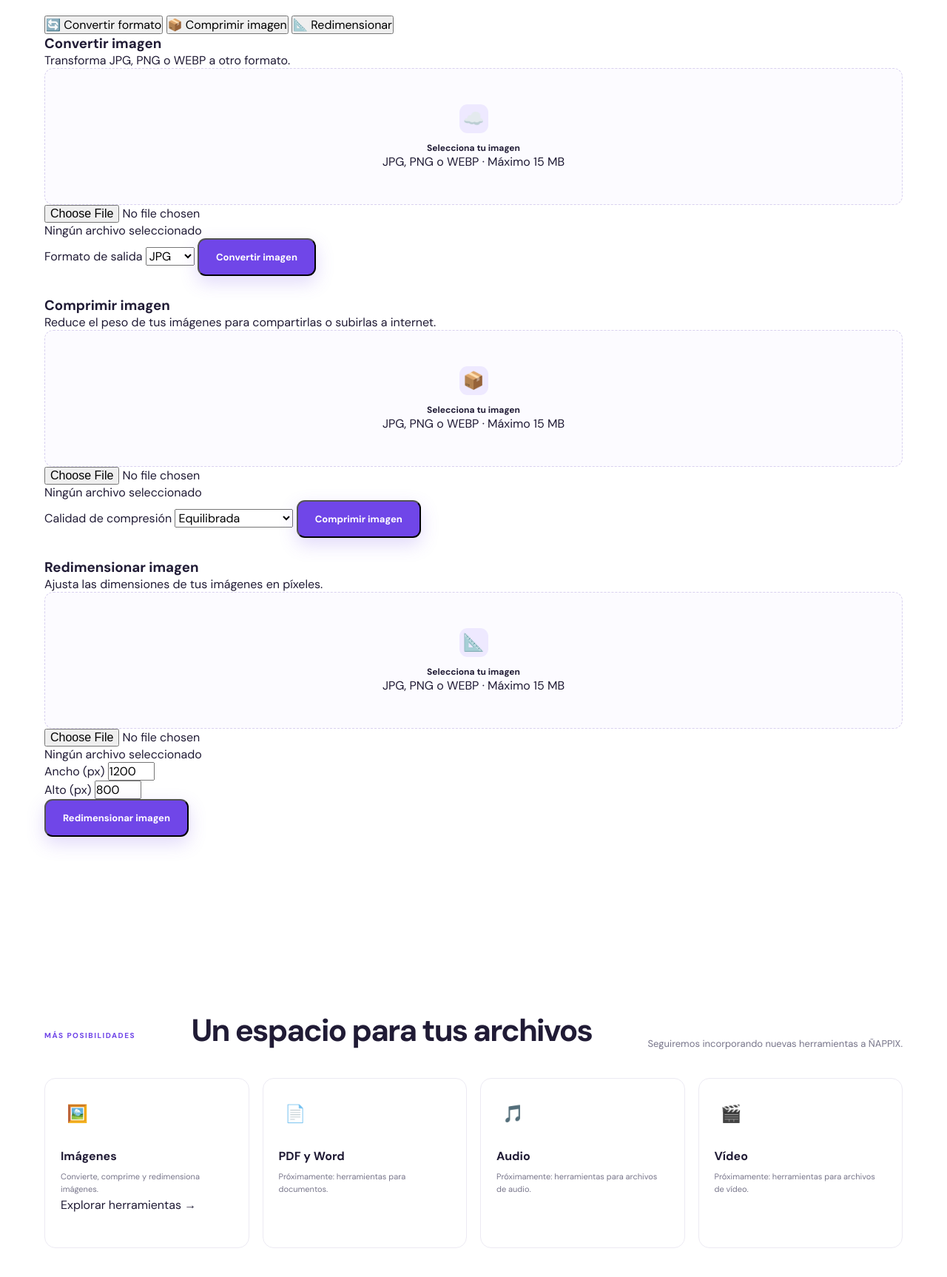
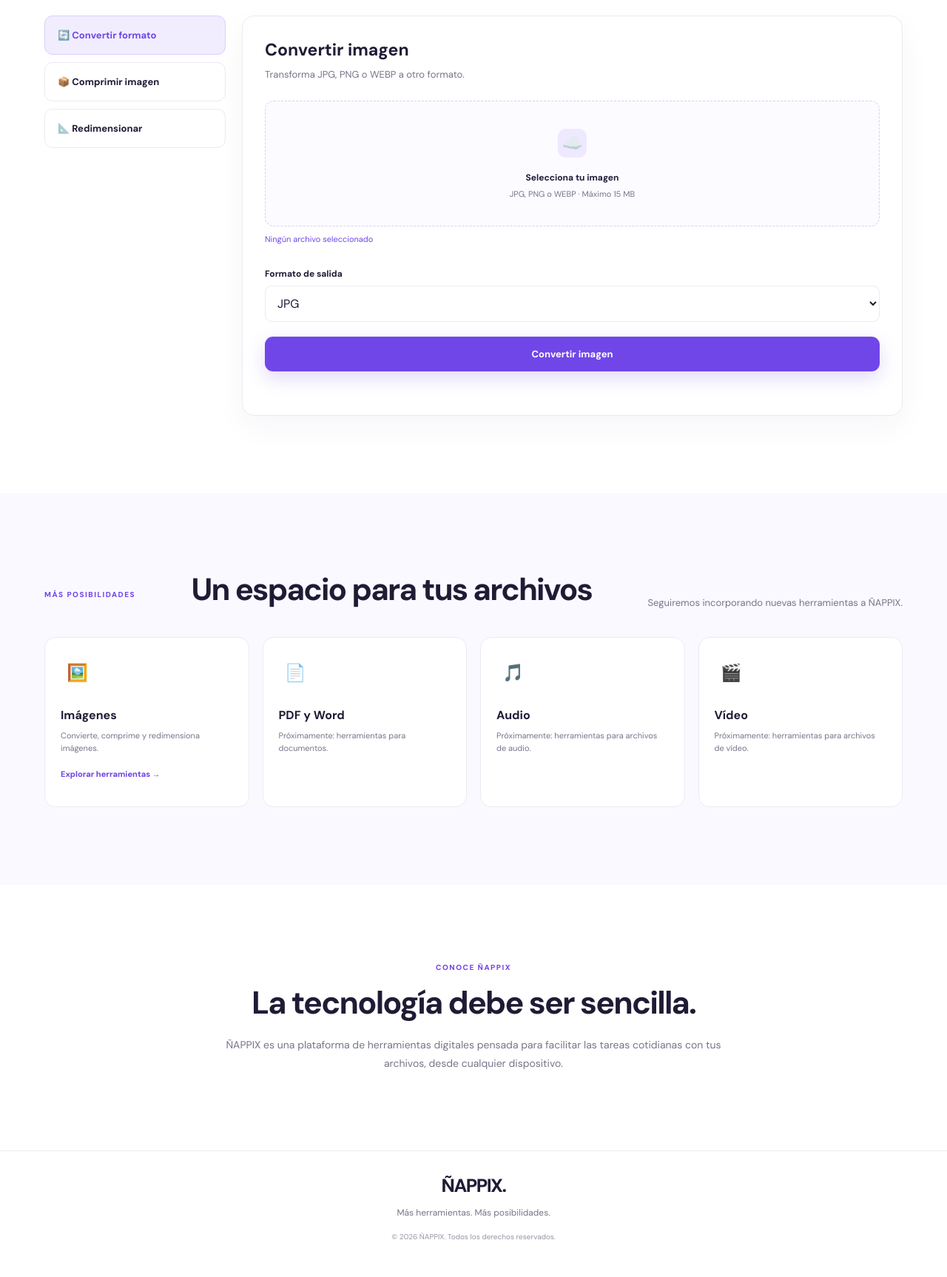
Before and after one commit to mundochatoficialapp/nappix, a website: page public/index.html in a window 1280 px wide. Shown: the part 940-2666 px from the top of the page at 74% size. Drawn offline with Linux system fonts and the light colour scheme.

Commit message:
Update styles.css

```diff
--- a/public/styles.css
+++ b/public/styles.css
@@ -1091,3 +1091,293 @@ button, a {
     font-size: 38px;
   }
 }
+
+
+/* =====================================
+   COMPATIBILIDAD NUEVO DISEÑO ÑAPPIX
+===================================== */
+
+#mainNav {
+  display: flex;
+  align-items: center;
+  gap: 30px;
+}
+
+#mainNav a {
+  color: #666276;
+  font-size: 13px;
+  font-weight: 600;
+}
+
+#mainNav a:hover {
+  color: var(--purple);
+}
+
+.hero-content {
+  width: min(850px, 100%);
+  margin: auto;
+}
+
+.hero .eyebrow {
+  display: inline-block;
+  padding: 9px 15px;
+  background: white;
+  border: 1px solid #eae4ff;
+  border-radius: 30px;
+}
+
+.hero-content > p {
+  max-width: 590px;
+  margin: 22px auto 25px;
+  color: var(--muted);
+  font-size: 16px;
+  line-height: 1.8;
+}
+
+.hero-note {
+  display: block;
+}
+
+.tool-layout {
+  display: grid;
+  grid-template-columns: 245px 1fr;
+  gap: 22px;
+  align-items: start;
+}
+
+.tool-menu {
+  display: flex;
+  flex-direction: column;
+  gap: 10px;
+}
+
+.tool-tab {
+  width: 100%;
+  padding: 17px;
+  border: 1px solid var(--border);
+  border-radius: 11px;
+  background: white;
+  color: var(--ink);
+  text-align: left;
+  font-size: 13px;
+  font-weight: 700;
+  cursor: pointer;
+  transition: .2s;
+}
+
+.tool-tab:hover,
+.tool-tab.active {
+  background: #f1edff;
+  color: var(--purple);
+  border-color: #d9ceff;
+}
+
+.tool-panel {
+  min-width: 0;
+  padding: 30px;
+  background: white;
+  border: 1px solid var(--border);
+  border-radius: 17px;
+  box-shadow: 0 15px 40px #3120600b;
+}
+
+.tool-content {
+  display: none;
+}
+
+.tool-content.active {
+  display: block;
+}
+
+.tool-content h3 {
+  font-size: 23px;
+  margin-bottom: 9px;
+}
+
+.tool-content > p {
+  color: var(--muted);
+  font-size: 13px;
+  margin-bottom: 24px;
+  line-height: 1.6;
+}
+
+.tool-content form {
+  display: flex;
+  flex-direction: column;
+}
+
+.tool-content .upload-area {
+  gap: 7px;
+  min-height: 170px;
+}
+
+.tool-content .upload-area span:not(.upload-icon) {
+  color: var(--muted);
+  font-size: 11px;
+}
+
+.tool-content input[type="file"] {
+  position: absolute;
+  width: 1px;
+  height: 1px;
+  opacity: 0;
+  pointer-events: none;
+}
+
+.file-name {
+  margin: 10px 0 18px;
+  color: var(--purple);
+  font-size: 11px;
+  overflow-wrap: anywhere;
+}
+
+.tool-content form > label:not(.upload-area),
+.dimensions label {
+  margin: 14px 0 8px;
+  font-size: 12px;
+  font-weight: 700;
+}
+
+.tool-content select,
+.tool-content input[type="number"] {
+  width: 100%;
+  min-height: 45px;
+  padding: 12px;
+  border: 1px solid var(--border);
+  border-radius: 9px;
+  background: white;
+  color: var(--ink);
+  outline: none;
+}
+
+.tool-content select:focus,
+.tool-content input:focus {
+  border-color: var(--purple);
+}
+
+.tool-content .action-button {
+  width: 100%;
+  margin-top: 20px;
+  border: 0;
+  cursor: pointer;
+}
+
+.tool-content .action-button:disabled {
+  opacity: .6;
+  cursor: wait;
+}
+
+.tool-content .form-message {
+  min-height: 20px;
+  line-height: 1.5;
+}
+
+.dimensions {
+  display: grid;
+  grid-template-columns: 1fr 1fr;
+  gap: 15px;
+}
+
+.categories {
+  background: #faf9ff;
+}
+
+.category-card a {
+  display: inline-block;
+  margin-top: 17px;
+  color: var(--purple);
+  font-size: 11px;
+  font-weight: 800;
+}
+
+.about {
+  text-align: center;
+  background: white;
+}
+
+.about-content {
+  max-width: 720px;
+}
+
+.about-content h2 {
+  font-size: clamp(30px, 4vw, 43px);
+  letter-spacing: -1.8px;
+  margin-bottom: 17px;
+}
+
+.about-content p {
+  color: var(--muted);
+  font-size: 14px;
+  line-height: 1.8;
+}
+
+.footer .container {
+  text-align: center;
+}
+
+.footer .logo {
+  justify-content: center;
+  margin-bottom: 12px;
+}
+
+.footer p {
+  color: var(--muted);
+  font-size: 12px;
+  margin-bottom: 12px;
+}
+
+.footer small {
+  color: #9994a7;
+  font-size: 10px;
+}
+
+@media (max-width: 650px) {
+  #mainNav {
+    display: none;
+    position: absolute;
+    top: 68px;
+    left: 0;
+    right: 0;
+    padding: 20px 25px;
+    background: white;
+    border-bottom: 1px solid var(--border);
+    box-shadow: 0 12px 20px #27174b0c;
+    flex-direction: column;
+    align-items: flex-start;
+    gap: 18px;
+  }
+
+  #mainNav.open {
+    display: flex;
+  }
+
+  .tool-layout {
+    grid-template-columns: 1fr;
+    gap: 15px;
+  }
+
+  .tool-menu {
+    display: grid;
+    grid-template-columns: 1fr;
+  }
+
+  .tool-tab {
+    padding: 14px;
+  }
+
+  .tool-panel {
+    padding: 19px;
+  }
+
+  .tool-content h3 {
+    font-size: 21px;
+  }
+
+  .hero-content > p {
+    font-size: 13px;
+  }
+
+  .dimensions {
+    gap: 10px;
+  }
+}
```
